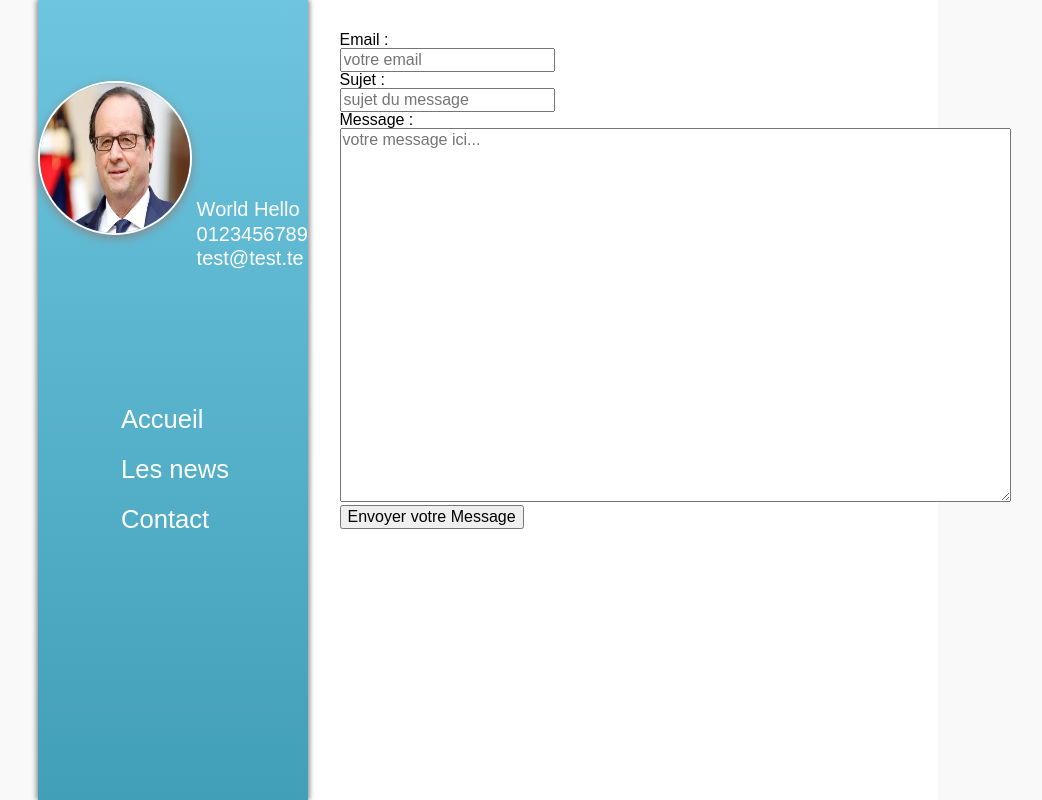
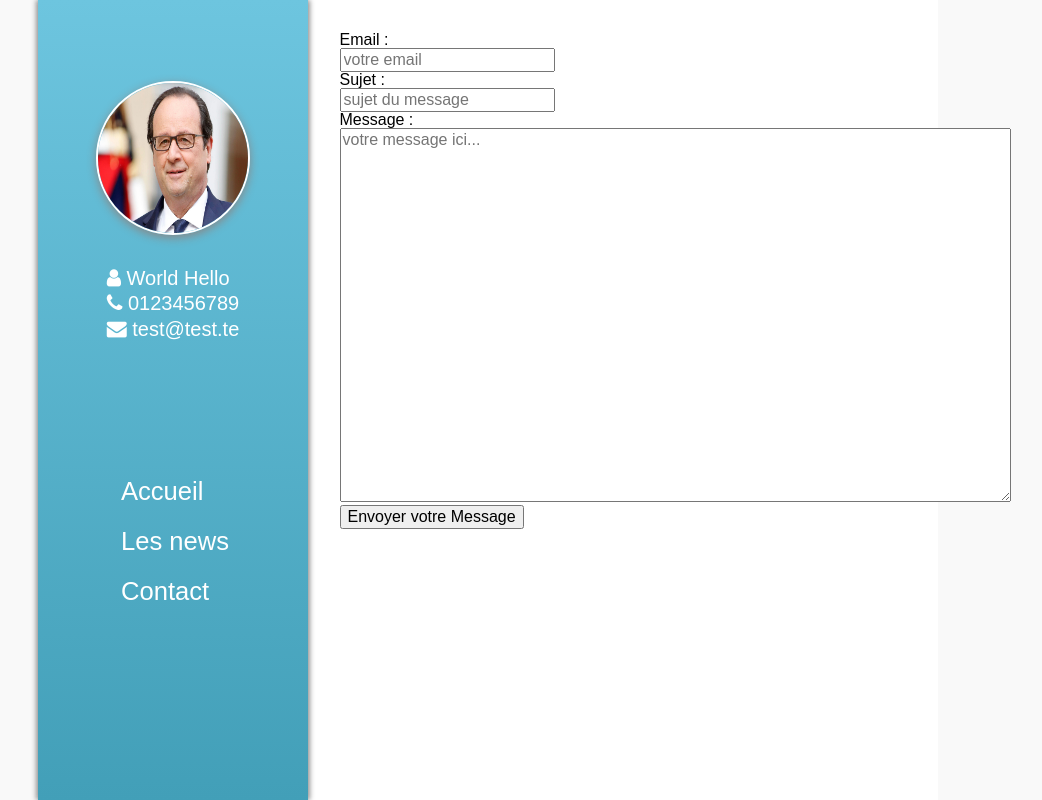
Before and after one commit to wf3equipe1/portfolio, a PHP site: page /contact.php in a window 1280 px wide. Shown: the whole page, without its empty margins (152-1194 px from the left). Run offline with PHP 8.4, Linux system fonts and the light colour scheme; data comes from the database, SQL or seed files in the repository; some libraries are stand-ins or nearby versions.

Commit message:
lien css

```diff
--- a/css/style.css
+++ b/css/style.css
@@ -1,5 +1,6 @@
 @import url('reset.css');
 @import url('normalize.css');
+@import url('https://maxcdn.bootstrapcdn.com/font-awesome/4.5.0/css/font-awesome.min.css');
 
 
 /* __________________GLOBAL_____________________ */
@@ -12,6 +13,7 @@
 	font-family: arial, sans-serif;
 	height: 100%;
 	background-color: #F9F9F9;
+	background-size: 100%;
 }
 
 main
--- a/index.php
+++ b/index.php
@@ -25,7 +25,6 @@
  	<title>Page principale</title>
  	<meta charset="utf-8">
  	<link rel="stylesheet" href="css/style.css">
- 	<link rel="stylesheet" href="https://maxcdn.bootstrapcdn.com/font-awesome/4.5.0/css/font-awesome.min.css">
  </head>
  <body>
 	 <main>
```
